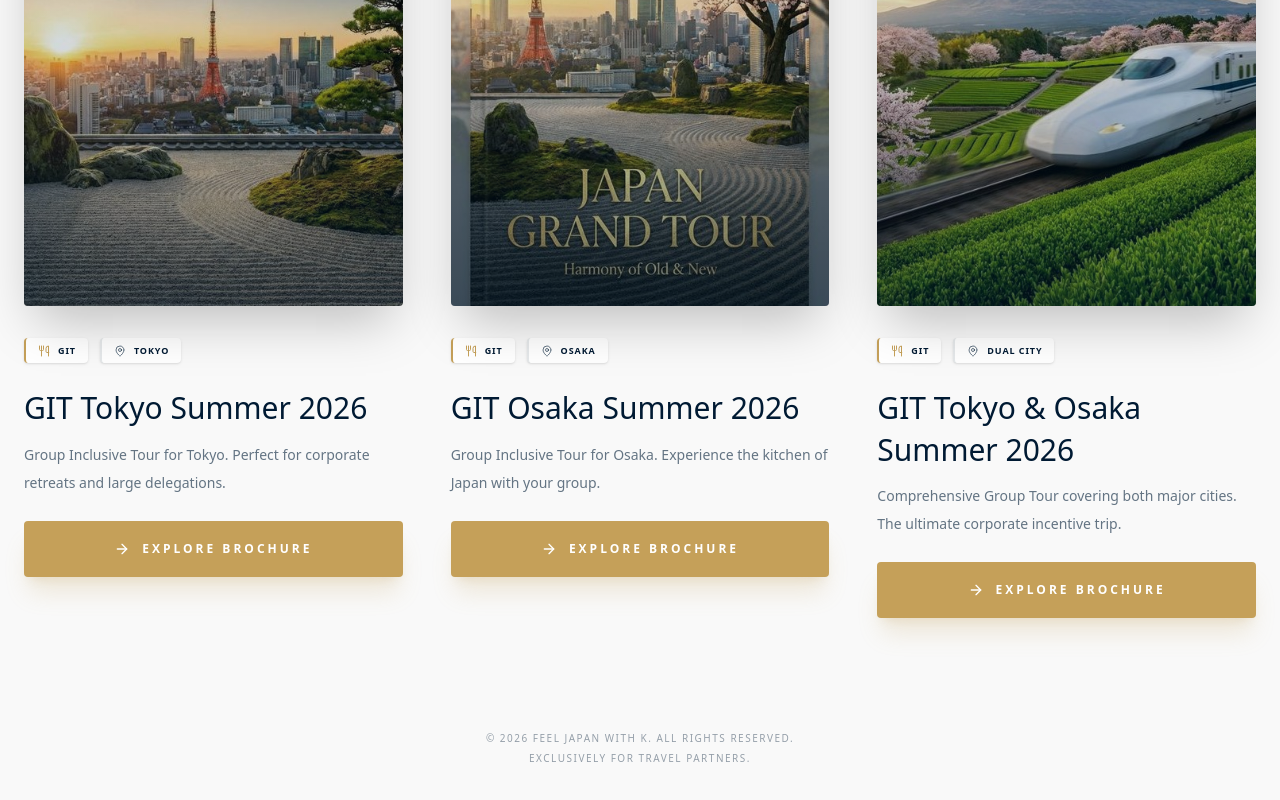
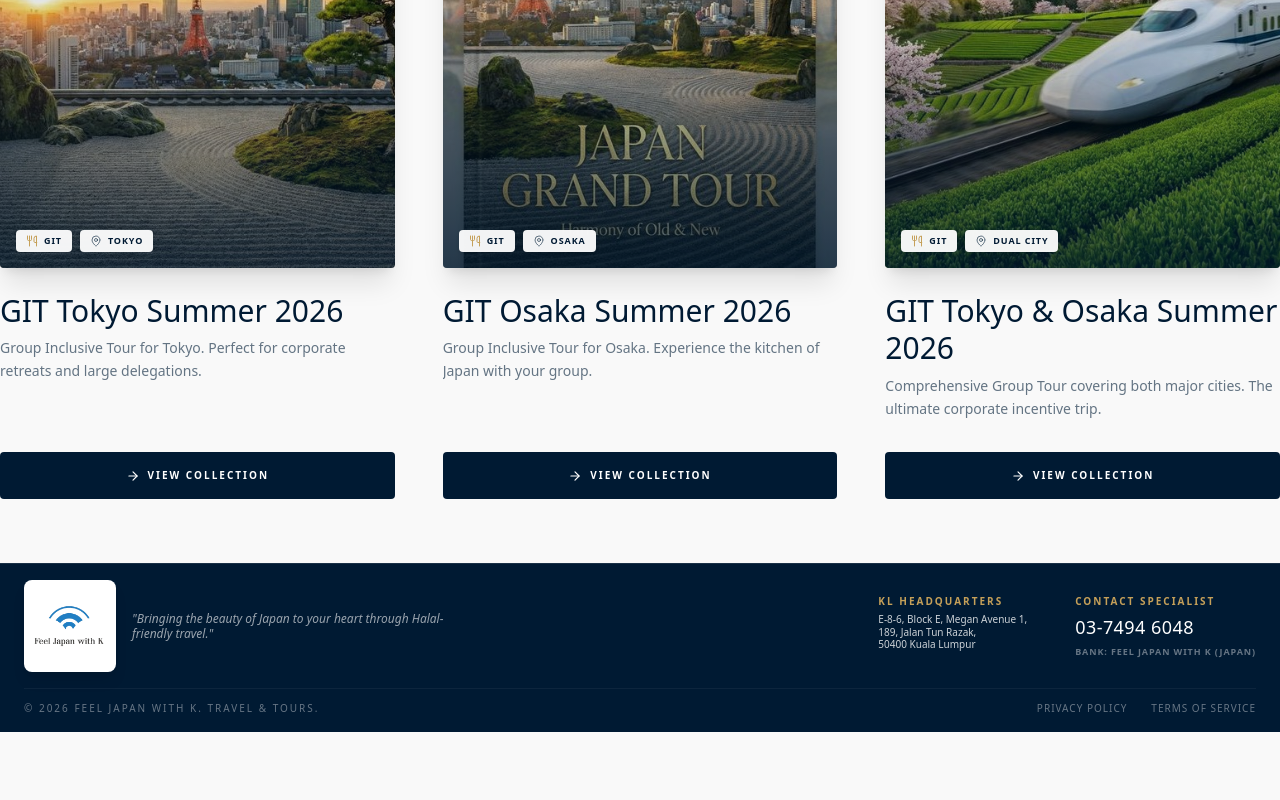
Before and after one commit to Pintarweb/feel_japan, a Next.js app: page / in a window 1280 px wide. Shown: the part 2954-3754 px from the top of the page. After the commit the page ends 3686 px from the top, so only its background shows below. Built offline with nearby package versions, Linux system fonts and the light colour scheme; a web font is replaced by a local one.

Commit message:
feat: implement compact footer and revert navbar sizing

```diff
--- a/app/inquire/page.tsx
+++ b/app/inquire/page.tsx
@@ -1,16 +1,18 @@
 import Navbar from "@/components/layout/Navbar";
 import BottomNav from "@/components/layout/BottomNav";
 import InquiryForm from "@/components/sections/InquiryForm";
+import Footer from "@/components/layout/Footer";
 
 export default function InquirePage() {
     return (
-        <main className="min-h-screen bg-off-white pb-24 relative">
+        <main className="min-h-screen bg-off-white relative">
             <Navbar />
 
-            <div className="pt-20">
+            <div className="pt-20 pb-20">
                 <InquiryForm />
             </div>
 
+            <Footer />
             <BottomNav />
         </main>
     );
--- a/app/page.tsx
+++ b/app/page.tsx
@@ -3,21 +3,16 @@ import Features from "@/components/sections/Features";
 import Navbar from "@/components/layout/Navbar";
 import BottomNav from "@/components/layout/BottomNav";
 import BrochureGrid from "@/components/sections/BrochureGrid";
+import Footer from "@/components/layout/Footer";
 
 export default function Home() {
   return (
-    <main className="min-h-screen bg-off-white pb-24 relative">
+    <main className="min-h-screen bg-off-white relative">
       <Navbar />
       <Hero />
       <Features />
       <BrochureGrid />
-
-      {/* Footer / Copyright */}
-      <div className="py-12 text-center opacity-40 text-[10px] tracking-[0.15em] leading-relaxed uppercase px-8 text-midnight-navy">
-        © 2026 FEEL JAPAN WITH K. ALL RIGHTS RESERVED.
-        <div className="mt-1">EXCLUSIVELY FOR TRAVEL PARTNERS.</div>
-      </div>
-
+      <Footer />
       <BottomNav />
     </main>
   );
--- /dev/null
+++ b/components/layout/Footer.tsx
@@ -0,0 +1,61 @@
+import Link from 'next/link';
+
+export default function Footer() {
+    return (
+        <footer className="bg-midnight-navy text-white py-4 px-6 border-t border-white/10">
+            <div className="max-w-7xl mx-auto flex flex-col md:flex-row justify-between items-center gap-6">
+
+                {/* Brand & Quote */}
+                <div className="flex flex-row items-center gap-4 md:max-w-md">
+                    <div className="bg-white p-1.5 rounded-lg shadow-lg flex-shrink-0">
+                        {/* Tight crop, bigger logo */}
+                        <img
+                            src="/logo_transparent.png"
+                            alt="Feel Japan with K"
+                            className="h-20 w-auto object-contain"
+                        />
+                    </div>
+                    <p className="text-white/60 text-xs leading-tight font-serif italic text-left">
+                        "Bringing the beauty of Japan to your heart through Halal-friendly travel."
+                    </p>
+                </div>
+
+                {/* Contact Info */}
+                <div className="flex flex-row gap-8 md:gap-12 text-left">
+
+                    {/* Address */}
+                    <div>
+                        <p className="text-[10px] font-bold text-brushed-gold uppercase tracking-[0.2em] mb-1">KL Headquarters</p>
+                        <address className="text-[10px] text-white/80 leading-tight not-italic font-light">
+                            E-8-6, Block E, Megan Avenue 1,<br />
+                            189, Jalan Tun Razak,<br />
+                            50400 Kuala Lumpur
+                        </address>
+                    </div>
+
+                    {/* Contact */}
+                    <div>
+                        <p className="text-[10px] font-bold text-brushed-gold uppercase tracking-[0.2em] mb-1">Contact Specialist</p>
+                        <div className="flex items-center justify-start gap-3 mb-1">
+                            <span className="font-serif text-lg tracking-wide text-white">03-7494 6048</span>
+                        </div>
+                        <p className="text-[9px] text-white/40 font-bold uppercase tracking-widest">
+                            Bank: Feel Japan with K (Japan)
+                        </p>
+                    </div>
+                </div>
+            </div>
+
+            {/* Copyright */}
+            <div className="max-w-7xl mx-auto mt-4 pt-3 border-t border-white/5 text-center md:text-left flex flex-col md:flex-row justify-between items-center gap-2">
+                <p className="text-[10px] text-white/40 uppercase tracking-[0.2em]">
+                    &copy; 2026 Feel Japan with K. Travel & Tours.
+                </p>
+                <div className="flex gap-6">
+                    <Link href="#" className="text-[10px] text-white/40 hover:text-white uppercase tracking-widest transition-colors">Privacy Policy</Link>
+                    <Link href="#" className="text-[10px] text-white/40 hover:text-white uppercase tracking-widest transition-colors">Terms of Service</Link>
+                </div>
+            </div>
+        </footer>
+    );
+}
--- a/components/sections/BrochureGrid.tsx
+++ b/components/sections/BrochureGrid.tsx
@@ -56,48 +56,50 @@ export default function BrochureGrid() {
             </div>
 
             {/* Brochure Cards */}
-            <div className="px-6 grid grid-cols-1 md:grid-cols-2 lg:grid-cols-3 gap-8 md:gap-12 md:max-w-7xl md:mx-auto">
+            <div className="px-6 md:px-12 lg:px-0 grid grid-cols-1 md:grid-cols-2 lg:grid-cols-3 gap-8 lg:gap-10 xl:gap-12 max-w-7xl mx-auto">
                 {BROCHURES.map((brochure) => (
-                    <article key={brochure.id} className="flex flex-col group">
+                    <article key={brochure.id} className="flex flex-col group h-full">
                         {/* Image Card */}
-                        <div className="relative aspect-[3/4] overflow-hidden rounded-sm shadow-2xl mb-8">
-                            <div className="absolute inset-0 bg-midnight-navy/10 z-10"></div>
+                        <div className="relative aspect-[3/4] overflow-hidden rounded-sm shadow-xl hover:shadow-2xl transition-all duration-500 mb-6">
+                            <div className="absolute inset-0 bg-midnight-navy/10 z-10 group-hover:bg-transparent transition-colors duration-500"></div>
                             <img
                                 src={brochure.image}
                                 alt={brochure.title}
-                                className="h-full w-full object-cover transition-transform duration-[1.5s] ease-in-out group-hover:scale-105"
+                                className="h-full w-full object-cover transition-transform duration-[1.5s] ease-in-out group-hover:scale-110"
                             />
-                            <div className="absolute inset-0 bg-gradient-to-t from-midnight-navy/60 via-midnight-navy/10 to-transparent opacity-70"></div>
-                        </div>
+                            <div className="absolute inset-0 bg-gradient-to-t from-midnight-navy/80 via-transparent to-transparent opacity-80"></div>
 
-                        {/* Content */}
-                        <div className="space-y-6">
-                            {/* Tags */}
-                            <div className="flex flex-wrap gap-3">
-                                {brochure.tags.map((tag, idx) => (
-                                    <span key={idx} className={`inline-flex items-center gap-2 px-3 py-1.5 rounded-sm border-l-2 ${tag.border} bg-white shadow-sm`}>
+                            {/* Floating Tag inside image for better space usage on mobile */}
+                            <div className="absolute bottom-4 left-4 right-4 flex flex-wrap gap-2 z-20">
+                                {brochure.tags.slice(0, 2).map((tag, idx) => (
+                                    <span key={idx} className="inline-flex items-center gap-1.5 px-2.5 py-1 rounded-sm bg-white/95 backdrop-blur-sm shadow-sm">
                                         <tag.icon className={`w-3 h-3 ${tag.color}`} />
                                         <span className="text-[9px] font-bold uppercase tracking-widest text-midnight-navy">{tag.label}</span>
                                     </span>
                                 ))}
                             </div>
+                        </div>
 
+                        {/* Content */}
+                        <div className="flex flex-col flex-grow space-y-4">
                             <div>
-                                <h3 className="text-3xl font-serif text-midnight-navy leading-snug mb-3">{brochure.title}</h3>
-                                <p className="text-sm text-midnight-navy/60 leading-7 font-light">
+                                <h3 className="text-2xl lg:text-3xl font-serif text-midnight-navy leading-tight mb-2 group-hover:text-brushed-gold transition-colors">{brochure.title}</h3>
+                                <p className="text-sm text-midnight-navy/60 leading-relaxed font-light line-clamp-3">
                                     {brochure.description}
                                 </p>
                             </div>
 
+                            <div className="mt-auto pt-4">
                                 <a
                                     href={brochure.link}
                                     target="_blank"
                                     rel="noopener noreferrer"
-                                className="w-full bg-brushed-gold text-white py-5 rounded-sm text-xs font-bold tracking-[0.25em] uppercase shadow-xl shadow-brushed-gold/20 hover:shadow-brushed-gold/30 transition-all flex items-center justify-center gap-3"
+                                    className="w-full bg-midnight-navy text-white py-4 rounded-sm text-[10px] font-bold tracking-[0.2em] uppercase hover:bg-brushed-gold transition-colors duration-300 flex items-center justify-center gap-2 group-hover:bg-brushed-gold"
                                 >
-                                <ArrowRight className="w-4 h-4" />
-                                Explore Brochure
+                                    <ArrowRight className="w-3.5 h-3.5" />
+                                    View Collection
                                 </a>
+                            </div>
                         </div>
                     </article>
                 ))}
```
Lines whose indentation alone changed are shown as unchanged.
